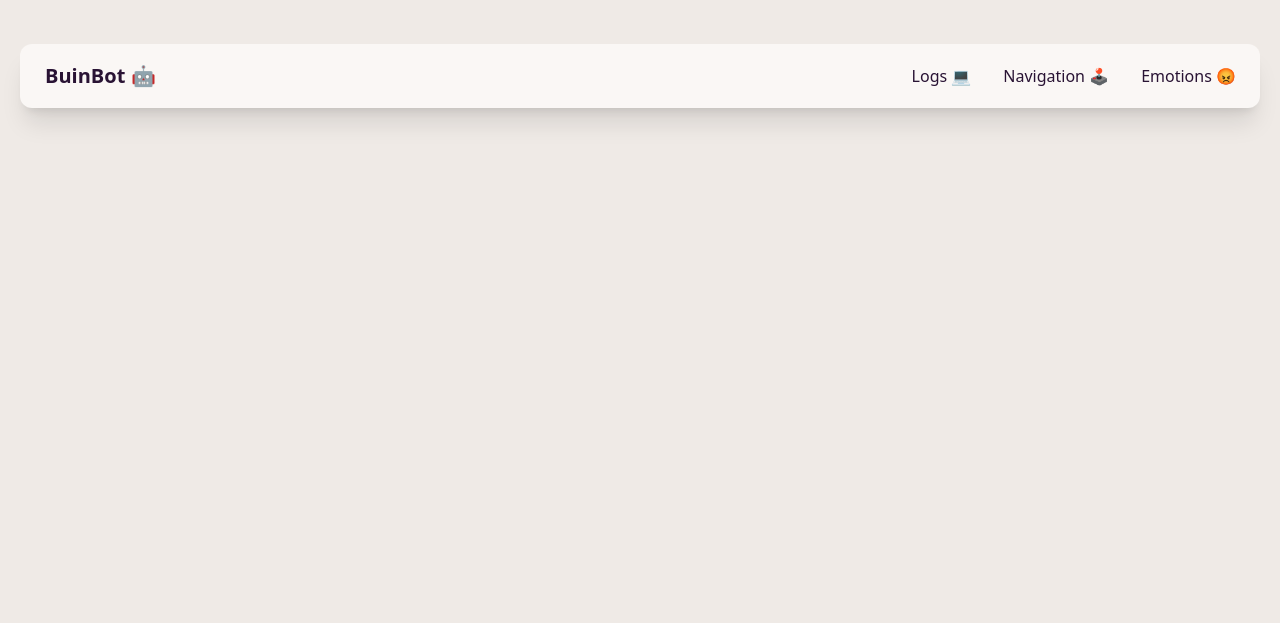
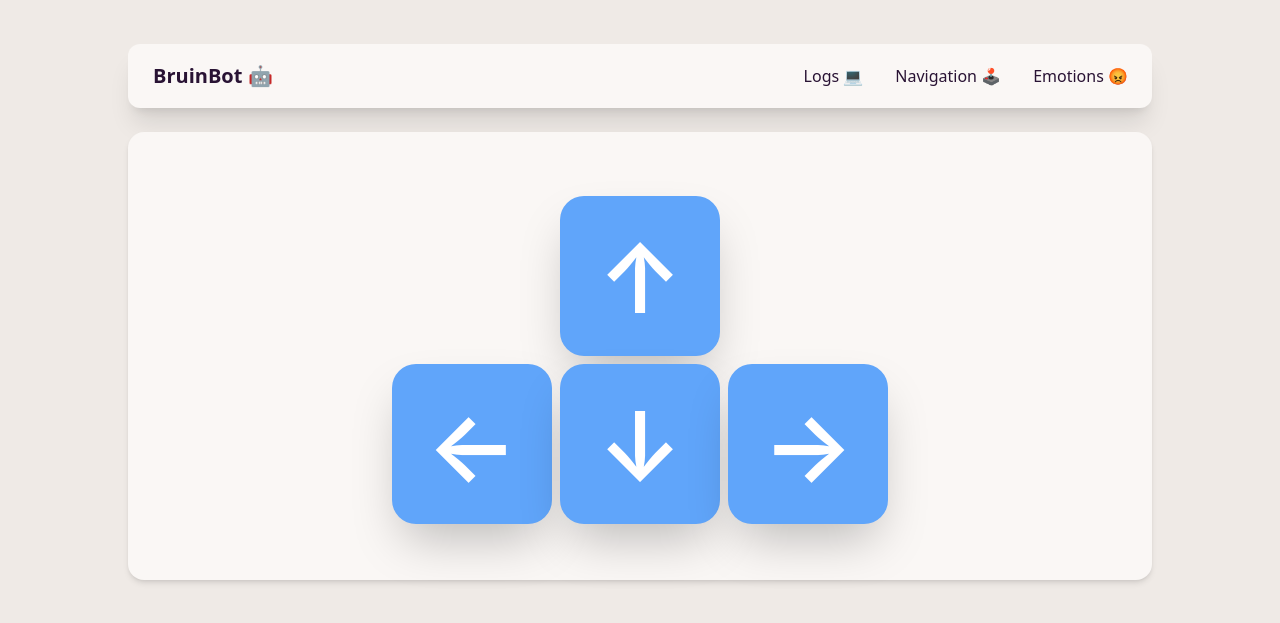
Before and after one commit to brburrous/BruinbotWebDashboard, a Flask app: page /nav in a window 1280 px wide. Shown: the top 623 px of the page. Run offline with Flask 2, Linux system fonts and the light colour scheme; some libraries are stand-ins or nearby versions.

Commit message:
navigation

```diff
--- a/app/static/css/main.css
+++ b/app/static/css/main.css
@@ -3946,6 +3946,16 @@ body[dir="rtl"] .checkbox:checked,
   margin-bottom: 1.5rem;
 }
 
+.my-1 {
+  margin-top: 0.25rem;
+  margin-bottom: 0.25rem;
+}
+
+.my-2 {
+  margin-top: 0.5rem;
+  margin-bottom: 0.5rem;
+}
+
 .mb-3 {
   margin-bottom: 0.75rem;
 }
@@ -4010,12 +4020,48 @@ body[dir="rtl"] .checkbox:checked,
   height: 2rem;
 }
 
+.h-20 {
+  height: 5rem;
+}
+
+.h-40 {
+  height: 10rem;
+}
+
 .w-full {
   width: 100%;
 }
 
 .w-8 {
   width: 2rem;
+}
+
+.w-20 {
+  width: 5rem;
+}
+
+.w-40 {
+  width: 10rem;
+}
+
+.w-\[80vw\] {
+  width: 80vw;
+}
+
+.w-\[60vw\] {
+  width: 60vw;
+}
+
+.w-\[90vw\] {
+  width: 90vw;
+}
+
+.w-\[1000vw\] {
+  width: 1000vw;
+}
+
+.w-\[100vw\] {
+  width: 100vw;
 }
 
 .flex-1 {
@@ -4113,12 +4159,30 @@ body[dir="rtl"] .checkbox:checked,
   justify-content: center;
 }
 
+.justify-between {
+  justify-content: space-between;
+}
+
 .gap-6 {
   gap: 1.5rem;
 }
 
 .gap-4 {
   gap: 1rem;
+}
+
+.gap-x-1 {
+  -moz-column-gap: 0.25rem;
+       column-gap: 0.25rem;
+}
+
+.gap-x-2 {
+  -moz-column-gap: 0.5rem;
+       column-gap: 0.5rem;
+}
+
+.justify-self-center {
+  justify-self: center;
 }
 
 .overflow-scroll {
@@ -4139,6 +4203,14 @@ body[dir="rtl"] .checkbox:checked,
   border-radius: 0.75rem;
 }
 
+.rounded-2xl {
+  border-radius: 1rem;
+}
+
+.rounded-3xl {
+  border-radius: 1.5rem;
+}
+
 .border {
   border-width: 1px;
 }
@@ -4153,12 +4225,51 @@ body[dir="rtl"] .checkbox:checked,
   background-color: hsl(var(--b2, var(--b1)) / var(--tw-bg-opacity));
 }
 
+.bg-slate-600 {
+  --tw-bg-opacity: 1;
+  background-color: rgb(71 85 105 / var(--tw-bg-opacity));
+}
+
+.bg-base-300 {
+  --tw-bg-opacity: 1;
+  background-color: hsl(var(--b3, var(--b2)) / var(--tw-bg-opacity));
+}
+
+.bg-gray-800 {
+  --tw-bg-opacity: 1;
+  background-color: rgb(31 41 55 / var(--tw-bg-opacity));
+}
+
+.bg-gray-500 {
+  --tw-bg-opacity: 1;
+  background-color: rgb(107 114 128 / var(--tw-bg-opacity));
+}
+
+.bg-gray-400 {
+  --tw-bg-opacity: 1;
+  background-color: rgb(156 163 175 / var(--tw-bg-opacity));
+}
+
+.bg-blue-600 {
+  --tw-bg-opacity: 1;
+  background-color: rgb(37 99 235 / var(--tw-bg-opacity));
+}
+
+.bg-blue-400 {
+  --tw-bg-opacity: 1;
+  background-color: rgb(96 165 250 / var(--tw-bg-opacity));
+}
+
 .stroke-current {
   stroke: currentColor;
 }
 
 .p-0 {
   padding: 0px;
+}
+
+.p-14 {
+  padding: 3.5rem;
 }
 
 .px-10 {
@@ -4181,6 +4292,11 @@ body[dir="rtl"] .checkbox:checked,
   padding-bottom: 0.75rem;
 }
 
+.py-14 {
+  padding-top: 3.5rem;
+  padding-bottom: 3.5rem;
+}
+
 .pt-10 {
   padding-top: 2.5rem;
 }
@@ -4191,6 +4307,10 @@ body[dir="rtl"] .checkbox:checked,
 
 .text-center {
   text-align: center;
+}
+
+.align-middle {
+  vertical-align: middle;
 }
 
 .text-2xl {
@@ -4203,6 +4323,11 @@ body[dir="rtl"] .checkbox:checked,
   line-height: 1.75rem;
 }
 
+.text-8xl {
+  font-size: 6rem;
+  line-height: 1;
+}
+
 .uppercase {
   text-transform: uppercase;
 }
@@ -4223,6 +4348,11 @@ body[dir="rtl"] .checkbox:checked,
 .text-secondary {
   --tw-text-opacity: 1;
   color: hsl(var(--s) / var(--tw-text-opacity));
+}
+
+.text-white {
+  --tw-text-opacity: 1;
+  color: rgb(255 255 255 / var(--tw-text-opacity));
 }
 
 .shadow {
@@ -4240,6 +4370,18 @@ body[dir="rtl"] .checkbox:checked,
 .shadow-2xl {
   --tw-shadow: 0 25px 50px -12px rgb(0 0 0 / 0.25);
   --tw-shadow-colored: 0 25px 50px -12px var(--tw-shadow-color);
+  box-shadow: var(--tw-ring-offset-shadow, 0 0 #0000), var(--tw-ring-shadow, 0 0 #0000), var(--tw-shadow);
+}
+
+.shadow-lg {
+  --tw-shadow: 0 10px 15px -3px rgb(0 0 0 / 0.1), 0 4px 6px -4px rgb(0 0 0 / 0.1);
+  --tw-shadow-colored: 0 10px 15px -3px var(--tw-shadow-color), 0 4px 6px -4px var(--tw-shadow-color);
+  box-shadow: var(--tw-ring-offset-shadow, 0 0 #0000), var(--tw-ring-shadow, 0 0 #0000), var(--tw-shadow);
+}
+
+.shadow-md {
+  --tw-shadow: 0 4px 6px -1px rgb(0 0 0 / 0.1), 0 2px 4px -2px rgb(0 0 0 / 0.1);
+  --tw-shadow-colored: 0 4px 6px -1px var(--tw-shadow-color), 0 2px 4px -2px var(--tw-shadow-color);
   box-shadow: var(--tw-ring-offset-shadow, 0 0 #0000), var(--tw-ring-shadow, 0 0 #0000), var(--tw-shadow);
 }
 
@@ -4279,20 +4421,6 @@ body[dir="rtl"] .checkbox:checked,
   cursor: pointer;
 }
 
-.hover\:border-blue-400:hover {
-  --tw-border-opacity: 1;
-  border-color: rgb(96 165 250 / var(--tw-border-opacity));
-}
-
-.focus\:border-4:focus {
-  border-width: 4px;
-}
-
-.focus\:border-blue-400:focus {
-  --tw-border-opacity: 1;
-  border-color: rgb(96 165 250 / var(--tw-border-opacity));
-}
-
 .focus\:ring-2:focus {
   --tw-ring-offset-shadow: var(--tw-ring-inset) 0 0 0 var(--tw-ring-offset-width) var(--tw-ring-offset-color);
   --tw-ring-shadow: var(--tw-ring-inset) 0 0 0 calc(2px + var(--tw-ring-offset-width)) var(--tw-ring-color);
--- a/app/templates/logs.html
+++ b/app/templates/logs.html
@@ -1,7 +1,8 @@
 {% extends "home.html" %}
 
 {% block component %}
-<div class="sm:grid sm:grid-cols-3 gap-4  items-stretch content-between flex-row">
+<div class="flex flex-row justify-center">
+    <div class="sm:grid sm:grid-cols-3 gap-4  items-stretch content-between flex-row w-[80vw]">
         <div class="col-span-1 row-span-2">
             {{ card() }}
         </div>
@@ -18,6 +19,7 @@
         </div>
 
     </div>
+</div>
 <script type=text/javascript> $SCRIPT_ROOT={{ request.script_root|tojson|safe }}; </script> <script type=text/javascript
     src="{{ url_for('static', filename='dist/bundle.js') }}" defer></script>
 
--- a/app/templates/navbar.html
+++ b/app/templates/navbar.html
@@ -1,7 +1,8 @@
 {% macro navbar() -%}
-<div class="navbar bg-base-100 shadow-xl rounded-xl my-6 ">
+<div class="flex flex-row justify-center">
+    <div class="navbar bg-base-100 shadow-xl rounded-xl my-6 w-[80vw]">
         <div class="flex-1">
-        <a class="btn btn-ghost normal-case text-xl">BuinBot 🤖</a>
+            <a class="btn btn-ghost normal-case text-xl">BruinBot 🤖</a>
         </div>
         <div class="flex-none">
             <ul class="menu menu-horizontal p-0">
@@ -11,4 +12,6 @@
             </ul>
         </div>
     </div>
+
+</div>
 {%- endmacro %}
--- a/app/templates/navigation.html
+++ b/app/templates/navigation.html
@@ -1,4 +1,16 @@
 {% extends "home.html" %}
 {% block component %}
+<div class="flex justify-center">
+    <div class="bg-base-100 py-14 w-[80vw] rounded-2xl shadow-md">
+        <div class="flex flex-row justify-center my-2">
+            <div class="btn btn-ghost bg-blue-400 w-40 h-40 rounded-3xl shadow-2xl flex justify-center items-center text-white text-8xl">↑</div>
 
+        </div>
+        <div class="flex flex-row justify-center gap-x-2">
+            <div class="btn btn-ghost bg-blue-400 w-40 h-40 rounded-3xl  shadow-2xl flex justify-center items-center text-white text-8xl select-none">←</div>
+            <div class="btn btn-ghost bg-blue-400 w-40 h-40 rounded-3xl shadow-2xl flex justify-center items-center text-white text-8xl">↓</div>
+            <div class="btn btn-ghost bg-blue-400 w-40 h-40 rounded-3xl shadow-2xl flex justify-center items-center text-white text-8xl">→</div>
+        </div>
+    </div>
+</div>
 {% endblock %}
```
Also changed, not shown: app/static/dist/drivetrain.js (added). Lines whose indentation alone changed are shown as unchanged.
